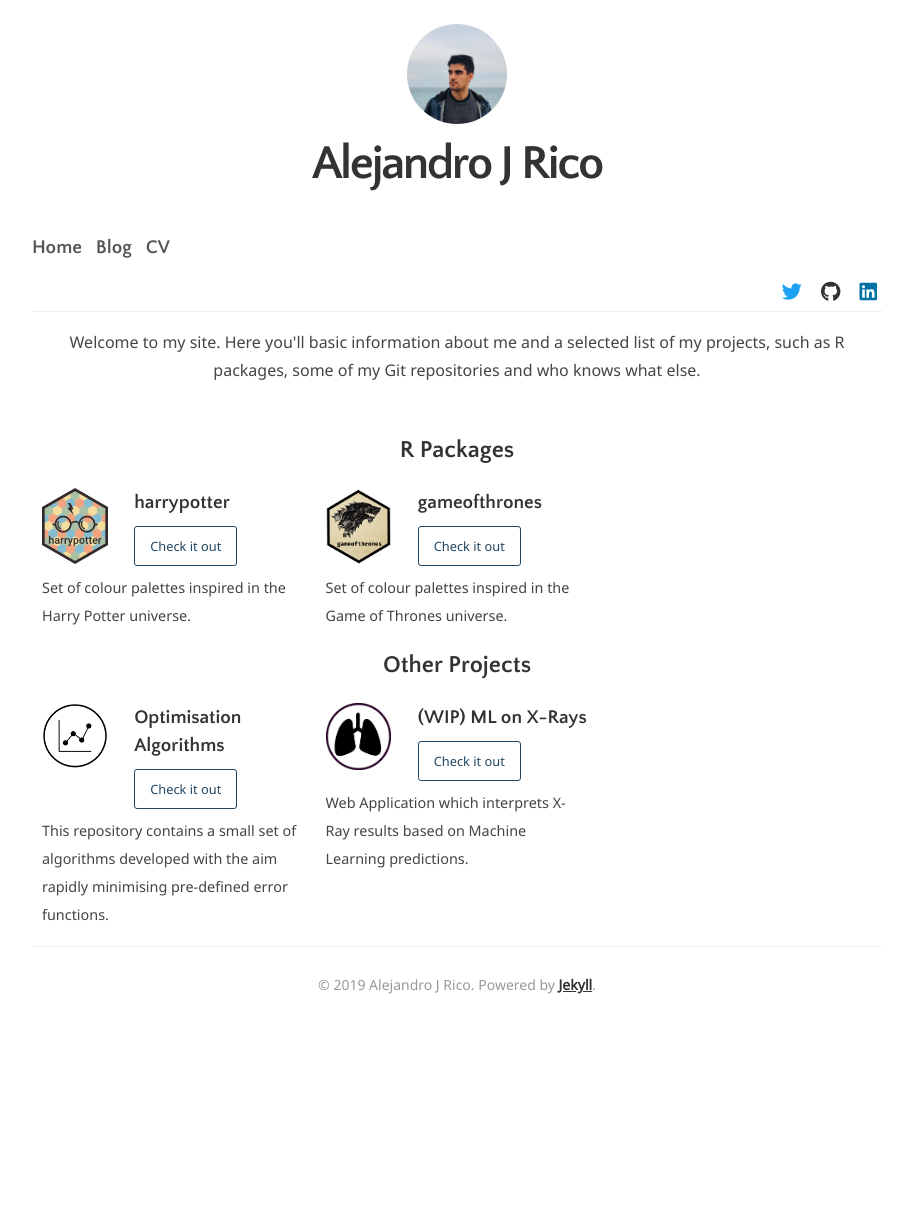
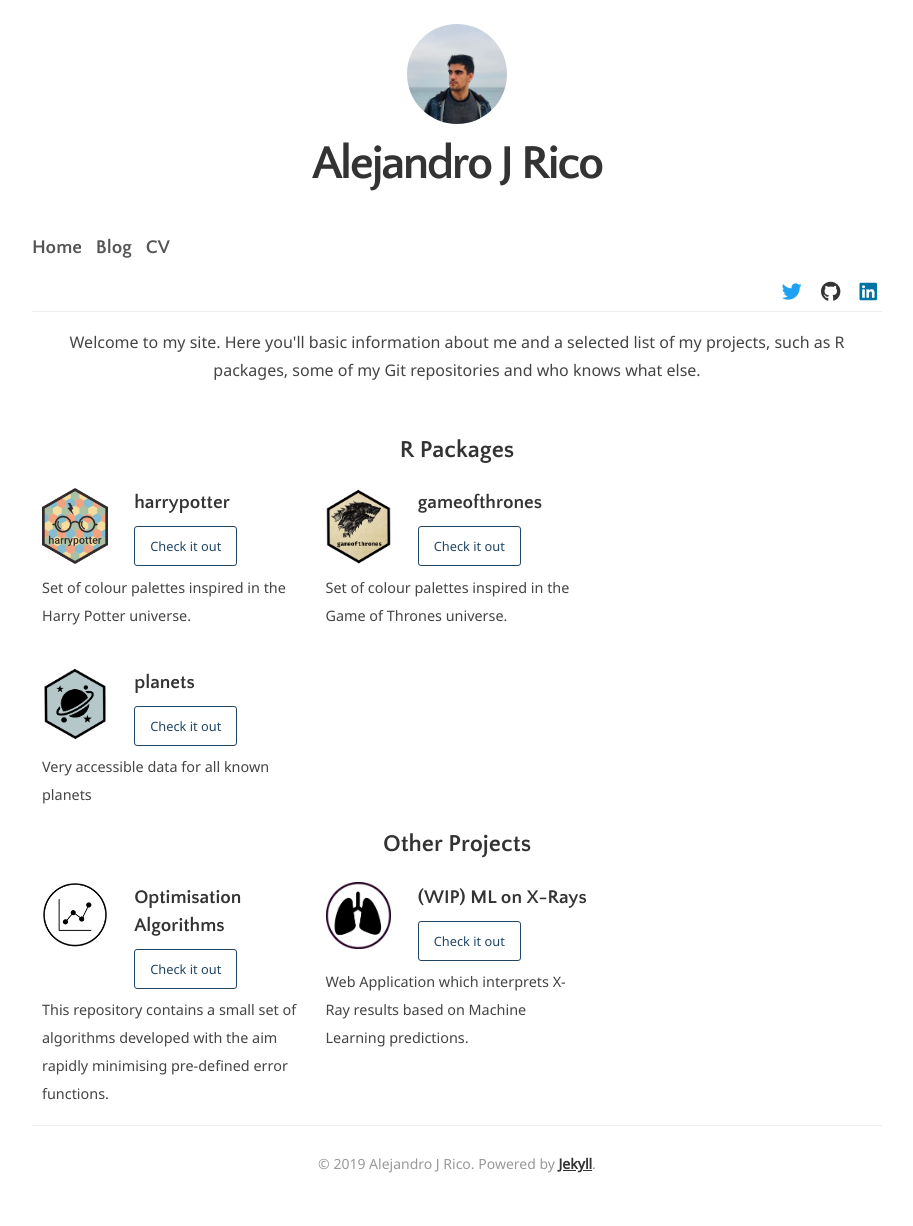
Before and after one commit to aljrico/aljrico.github.io, a Jekyll site: the page built from index.html, in a window 1280 px wide. Shown: the whole page, without its empty margins (183-1096 px from the left). Built offline with Jekyll 4.4.1, drawn with Linux system fonts in a browser that asks for light colours; nearby versions of some CDN libraries; before the commit the page ends 1047 px from its top, so only the background shows below that.

Commit message:
new R package

```diff
--- a/_includes/r-packages.html
+++ b/_includes/r-packages.html
@@ -19,4 +19,13 @@
     content = "Set of colour palettes inspired in the Game of Thrones universe."
   %}
 
+  {% include small-project.html
+    layout = "left"
+    title =   "planets"
+    image =    "planets.png"
+    link =    "https://github.com/aljrico/gameofthrones"
+    content = "Very accessible data for all known planets"
+  %}
+
+
 </div>
```
